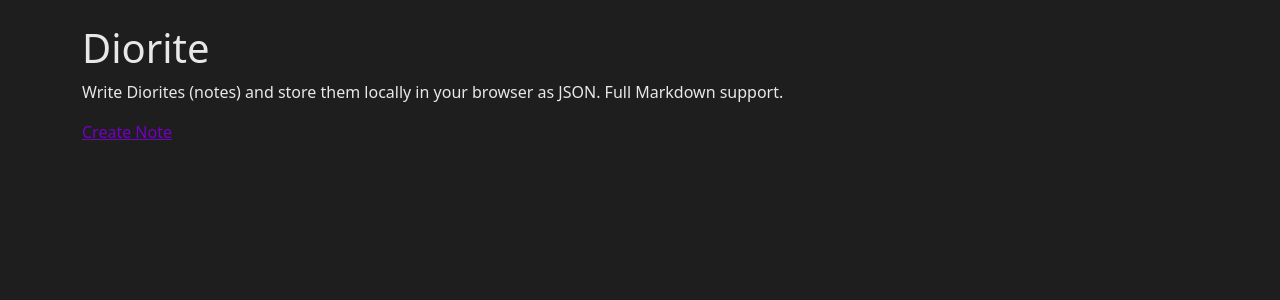
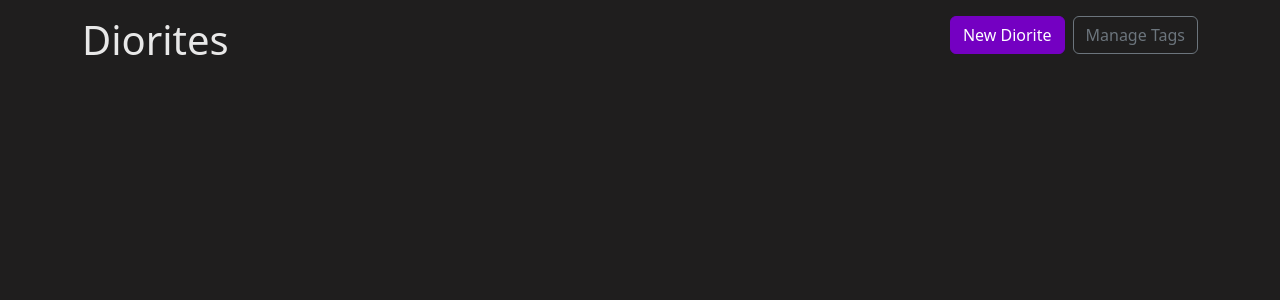
Before and after one commit to vicontiveros00/Diorite, a React (Vite) app: page / in a window 1280 px wide. Shown: the top 300 px of the page. Built offline with nearby package versions, Linux system fonts and the light colour scheme.

Commit message:
Navbar added

```diff
--- a/src/App.tsx
+++ b/src/App.tsx
@@ -6,6 +6,7 @@ import NewNote from './components/NewNote';
 import useLocalStorage from './hooks/useLocalStorage';
 import { useMemo } from 'react';
 import { v4 as generateUUID } from 'uuid';
+import NoteList from './components/NoteList';
 
 //types
 export type RawNote = {
@@ -48,10 +49,12 @@ const App = () => {
   const [tags, setTags] = useLocalStorage<Tag[]>("Tags", [])
 
   const notesWithTags = useMemo(() => {
-    return notes.map(note => {
+    return notes.map((note) => {
       return {
         ...note,
-        tags: tags.filter(tag => note.tagIds.includes(tag.id))
+        tags: tags.filter((tag) => {
+          return note.tagIds.includes(tag.id)
+        })
       }
       //loop through notes, get tags with associate IDs from each stored note when a note or tag is updated
     })
@@ -75,16 +78,10 @@ const App = () => {
   }
 
   return (
-    <Container className="my-4">
+    <Container className="my-3">
+      {/*Routing*/}
       <Routes>
-        <Route path="/" element={
-          //temporary home page element until implemented
-          <>
-            <h1>Diorite</h1>
-            <p>Write Diorites (notes) and store them locally in your browser as JSON. Full Markdown support.</p>
-            <Link to="/new">Create Note</Link>
-          </>
-        } />
+        <Route path="/" element={<NoteList />} />
         <Route path="/new" element={<NewNote
           onSubmit={createNote}
           onAddTag={addTag}
--- /dev/null
+++ b/src/components/NoteList.tsx
@@ -0,0 +1,26 @@
+import { Button, Col, Row, Stack } from "react-bootstrap";
+import { Link } from "react-router-dom";
+
+const NoteList = () => {
+    return (
+        <>
+            {/*nav bar*/}
+            <Row>
+                <Col>
+                    <h1>Diorites</h1>
+                </Col>
+                <Col xs="auto">
+                    <Stack direction={"horizontal"} gap={2}>
+                        <Link to ='/new'>
+                            <Button variant='primary'>New Diorite</Button>
+                        </Link>
+                        <Button variant='outline-secondary'>Manage Tags</Button>
+                    </Stack>
+                </Col>
+            </Row>
+            {/*end nav bar*/}
+        </>
+    )
+}
+
+export default NoteList;
--- a/src/index.css
+++ b/src/index.css
@@ -1,3 +1,5 @@
+/*CUSTOM STYLES*/
+
 body {
     background-color: #1f1e1e;
     color: #e8e8e8;
```
